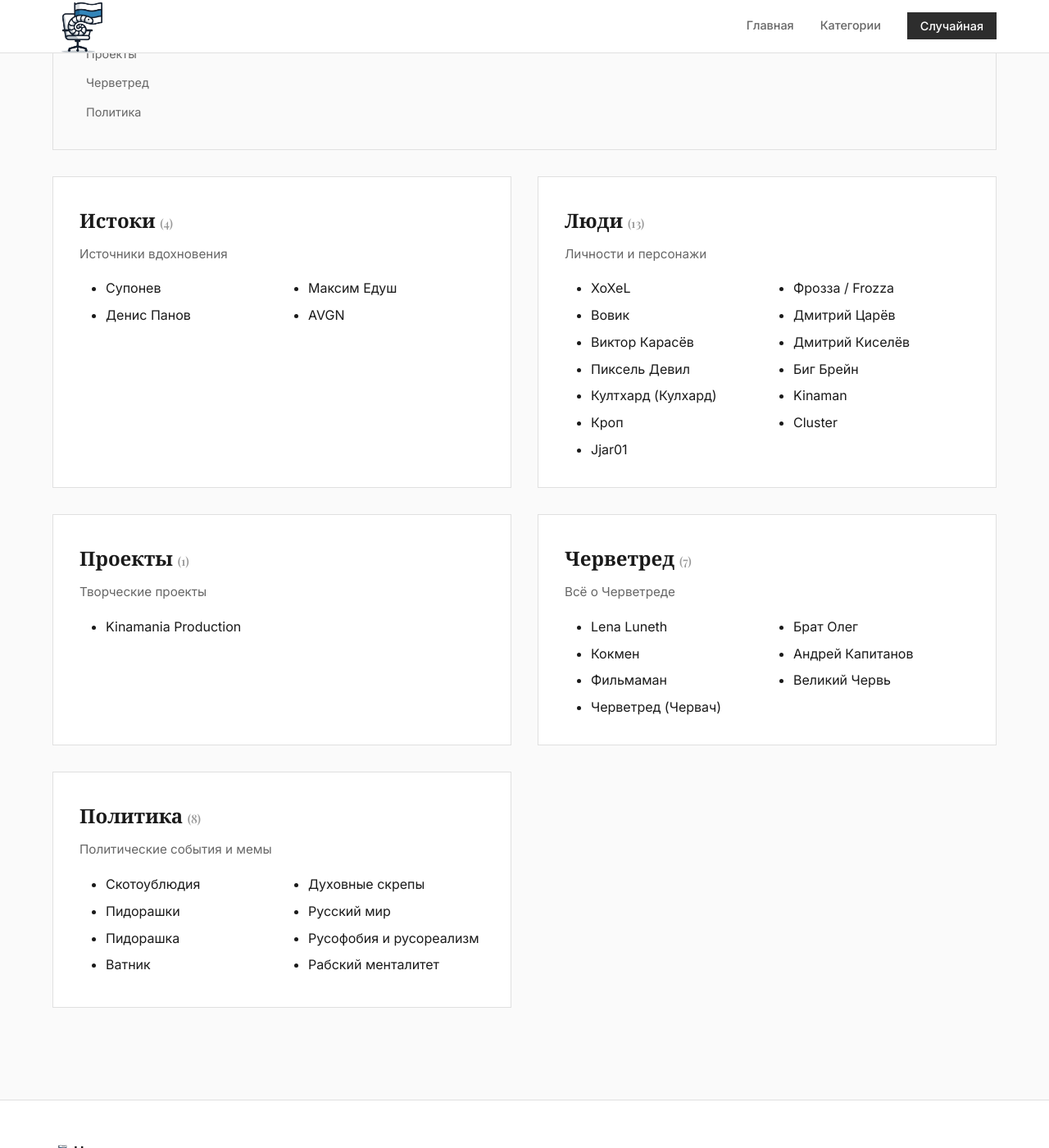
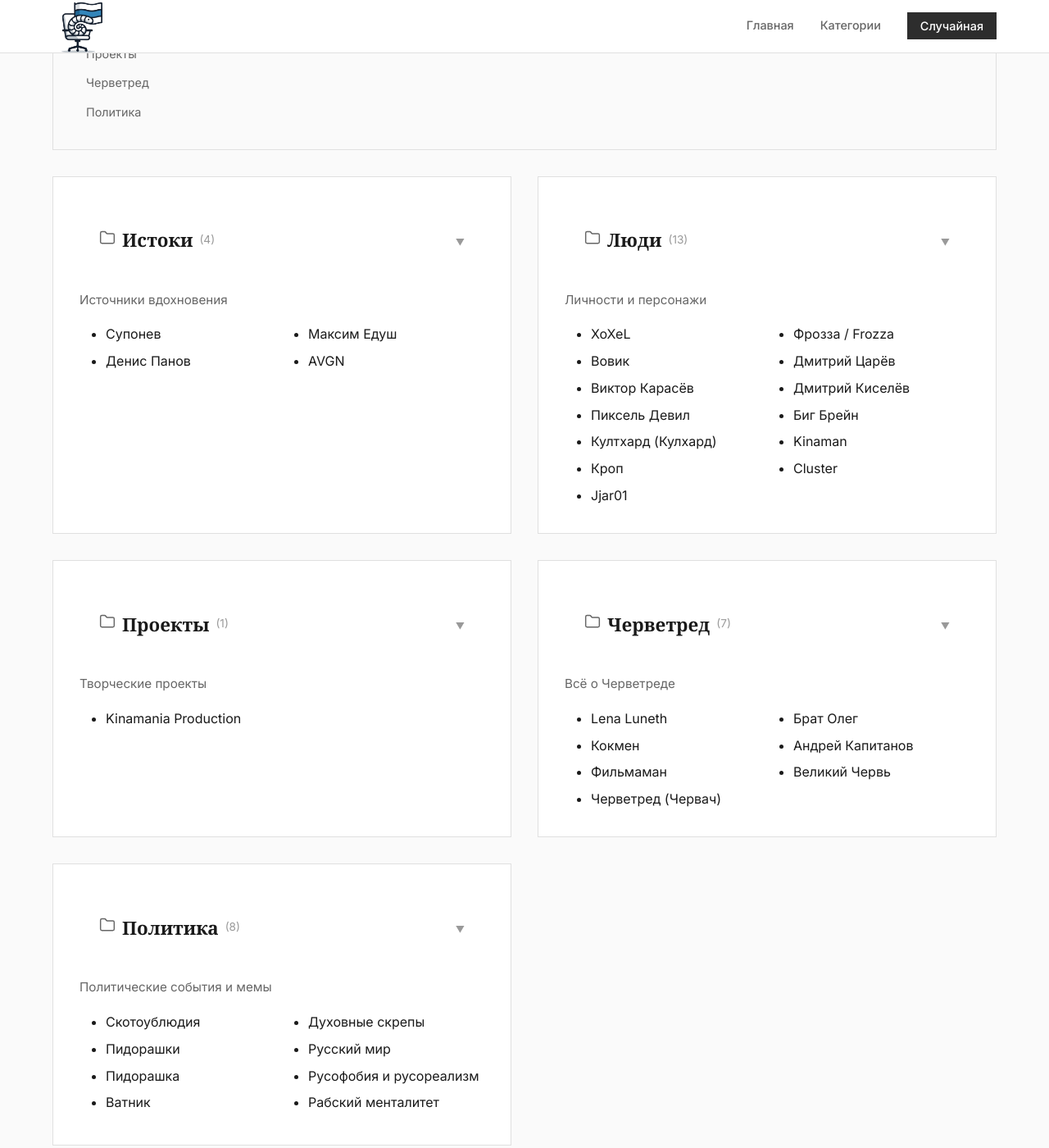
Before and after one commit to cherwepedia/111, a Jekyll site: the page built from categories.html, in a window 1280 px wide and 1400 px high, scrolled down 395 px. Shown: the whole window at 82% size. Built offline with Jekyll 4.4.1, drawn with Linux system fonts in a browser that asks for light colours; comment, search, counter and statistics services are not loaded.

Commit message:
Update categories.html

```diff
--- a/categories.html
+++ b/categories.html
@@ -3,6 +3,8 @@
 title: Категории
 permalink: /categories/
 ---
+
+<script src="https://unpkg.com/lucide@latest"></script>
 
 <div class="container">
 
@@ -37,26 +34,37 @@
     </nav>
   </details>
 
-  {%- comment -%}
-  =====================
-  КАТЕГОРИИ В КАРТОЧКАХ
-  =====================
-  {%- endcomment -%}
-
+  <!-- CATEGORIES -->
   <div class="categories-grid">
 
     {% for category in site.data.categories %}
       {% assign posts = site.posts | where_exp: "p", "p.categories contains category.id" %}
       {% if posts.size > 0 %}
 
-        <section id="{{ category.id }}" class="category-card">
+        <details id="{{ category.id }}" class="category-card" open>
 
-          <h2 class="category-title">
-            {{ category.name }}
-            <span class="category-count">
-              ({{ posts.size }})
-            </span>
-          </h2>
+          <summary class="category-header">
+
+            <div class="category-title-wrap">
+              <span class="category-icon">
+                {% if category.id == "chervethread" %}
+                  <i data-lucide="bug"></i>
+                {% else %}
+                  <i data-lucide="folder"></i>
+                {% endif %}
+              </span>
+
+              <span class="category-title">
+                {{ category.name }}
+              </span>
+
+              <span class="category-count">
+                ({{ posts.size }})
+              </span>
+            </div>
+
+            <span class="category-toggle"></span>
+          </summary>
 
           {% if category.description %}
             <div class="category-description">
@@ -74,7 +82,7 @@
             {% endfor %}
           </ul>
 
-        </section>
+        </details>
 
       {% endif %}
     {% endfor %}
@@ -96,45 +104,78 @@
 }
 
 /* =======================
-   CATEGORY CARD
+   CARD (details)
    ======================= */
 
 .category-card {
+  border: 1px solid var(--color-border);
   background: var(--color-surface);
-  border: 1px solid var(--color-border);
   padding: var(--space-xl);
 }
 
 /* =======================
-   TITLE
+   HEADER (summary)
    ======================= */
+
+.category-header {
+  list-style: none;
+  cursor: pointer;
+  display: flex;
+  align-items: center;
+  justify-content: space-between;
+  gap: var(--space-md);
+}
+
+.category-header::-webkit-details-marker {
+  display: none;
+}
+
+.category-title-wrap {
+  display: flex;
+  align-items: center;
+  gap: var(--space-sm);
+}
+
+.category-icon svg {
+  width: 20px;
+  height: 20px;
+  stroke-width: 1.75;
+  color: var(--color-text-secondary);
+}
 
 .category-title {
   font-family: var(--font-serif);
-  font-size: 1.5rem;
+  font-size: 1.4rem;
   font-weight: 600;
-  margin-bottom: var(--space-sm);
 }
 
 .category-count {
-  font-size: 0.9rem;
+  font-size: 0.85rem;
   color: var(--color-text-muted);
-  font-weight: 400;
+}
+
+/* стрелка */
+.category-toggle::before {
+  content: "▼";
+  font-size: .7rem;
+  color: var(--color-text-muted);
+  transition: transform var(--transition-fast);
+}
+
+.category-card:not([open]) .category-toggle::before {
+  transform: rotate(-90deg);
 }
 
 /* =======================
-   DESCRIPTION
+   BODY
    ======================= */
 
 .category-description {
+  margin-top: var(--space-md);
+  margin-bottom: var(--space-md);
   color: var(--color-text-secondary);
-  font-size: 0.95rem;
-  margin-bottom: var(--space-md);
+  font-size: .95rem;
 }
-
-/* =======================
-   ARTICLE LIST
-   ======================= */
 
 .article-list {
   column-count: 2;
```
Also changed, not shown: other parts of categories.html (+5 -6 lines).
